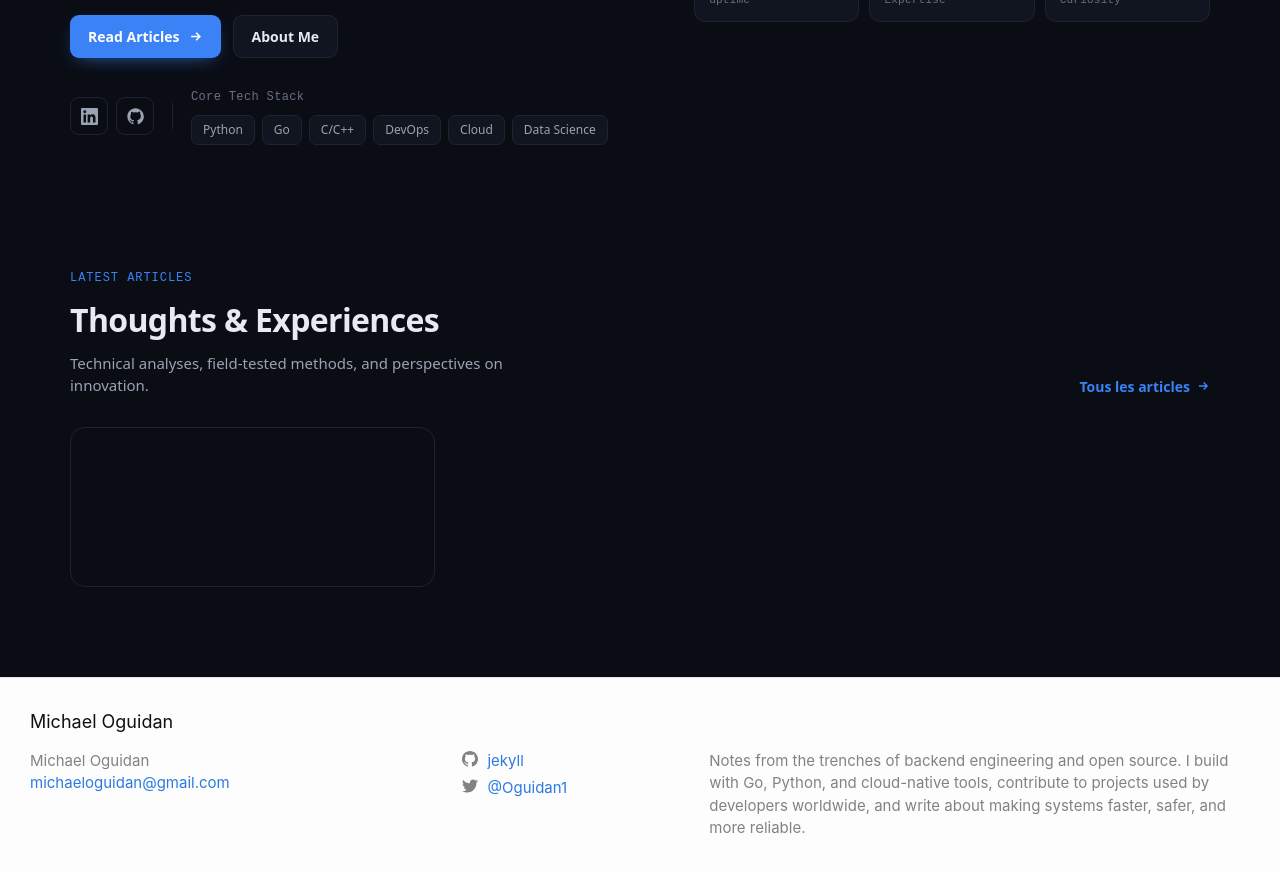
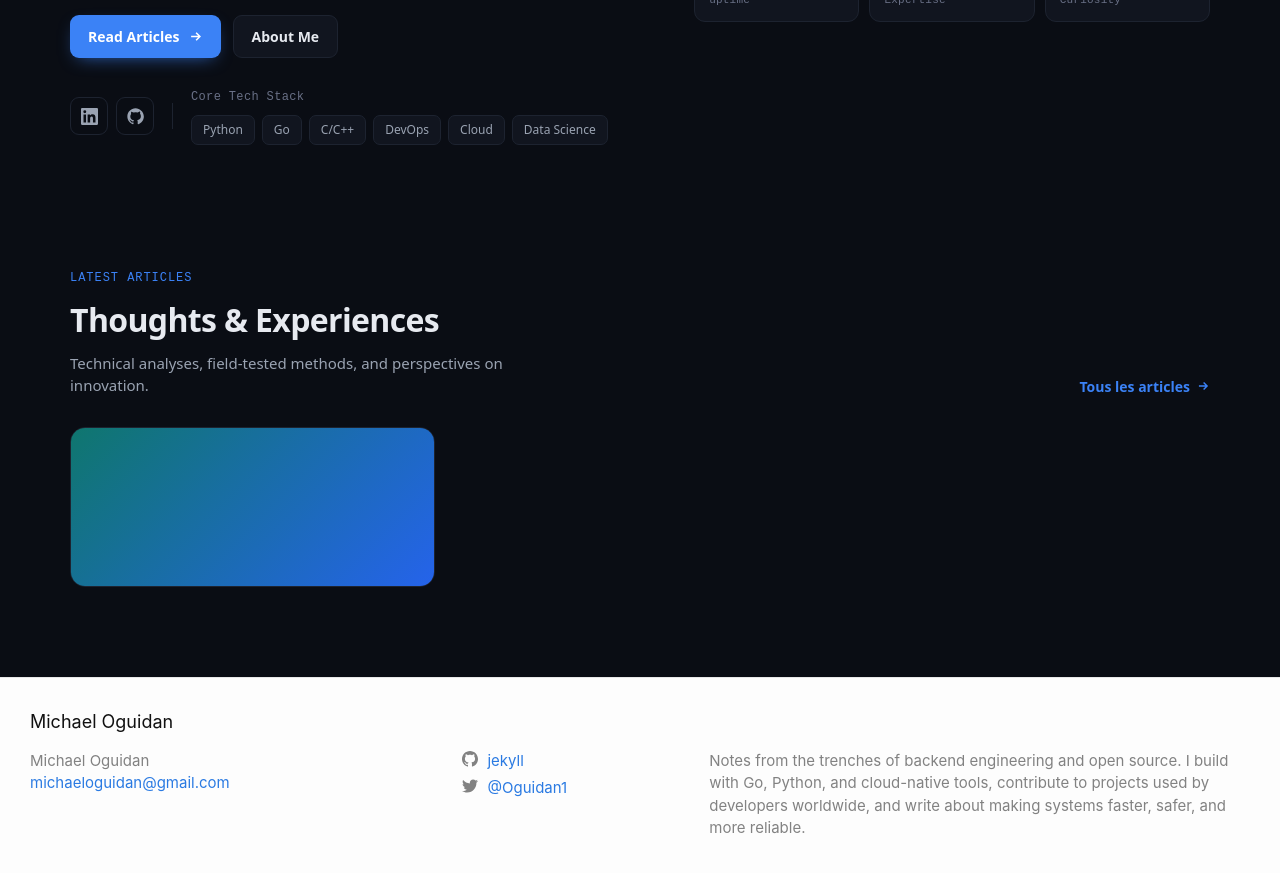
Before and after one commit to Oguidan/MichaelOguidan, a Jekyll site: the page built from index.html, in a window 1280 px wide and 900 px high, scrolled down 592 px. Shown: the top 873 px of the window. Built offline with Jekyll 4.4.1, drawn with Linux system fonts in a browser that asks for light colours; the list of posts is cut into pages by our own code.

Commit message:
Update post cover reference in article card for improved data binding

```diff
--- a/_includes/post.html
+++ b/_includes/post.html
@@ -1,5 +1,5 @@
 <div class="acard" onClick="{{ a.open }}">
-    <div class="cover {{ a.cov }}">
+    <div class="cover {{ post.cover }}">
         <div class="grido"></div>
         <div class="covwm">{{ a.wm }}</div>
         <div class="covtag">{{ a.cat }}</div>
--- a/_posts/2026-04-15-welcome-to-jekyll.markdown
+++ b/_posts/2026-04-15-welcome-to-jekyll.markdown
@@ -3,6 +3,7 @@ layout: post
 title:  "Welcome to Jekyll!"
 date:   2026-04-15 00:27:07 +0000
 categories: jekyll update
+cover: cover-data
 ---
 You’ll find this post in your `_posts` directory. Go ahead and edit it and re-build the site to see your changes. You can rebuild the site in many different ways, but the most common way is to run `jekyll serve`, which launches a web server and auto-regenerates your site when a file is updated.
 
```
